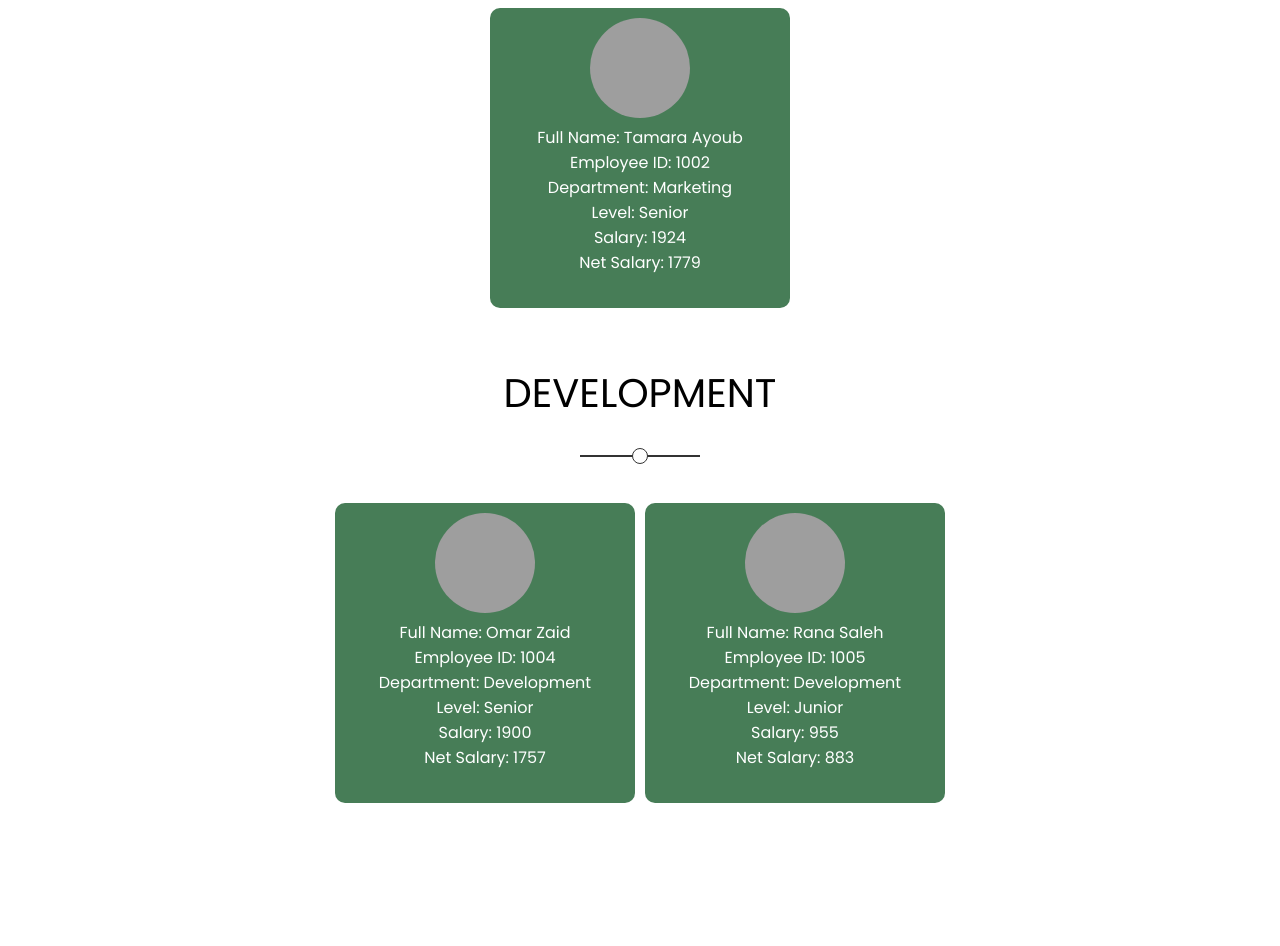
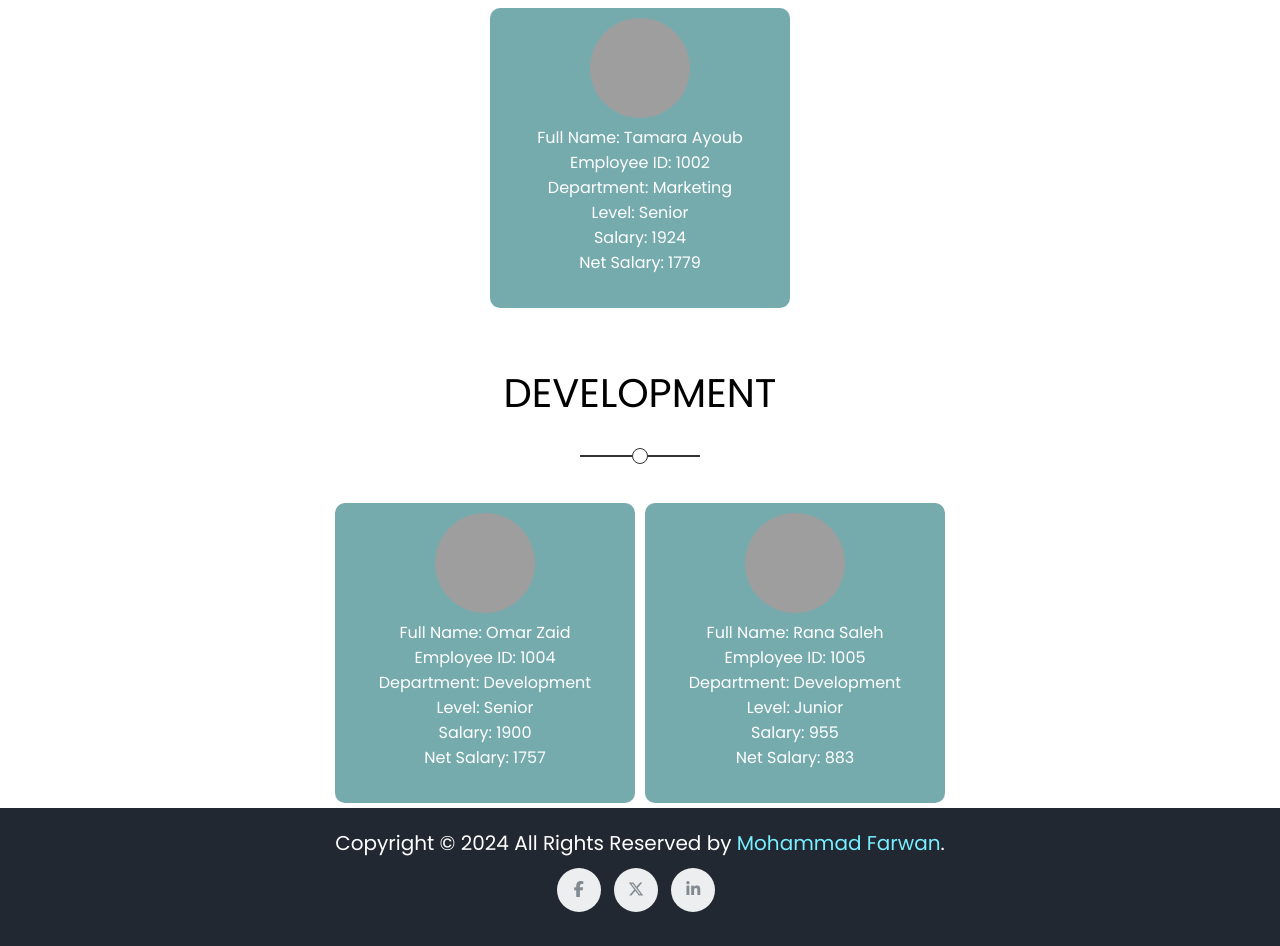
Before and after one commit to MohammadFarwan/HR-management-system, a plain HTML site: page index.html in a window 1280 px wide. Shown: the part 1473-2419 px from the top of the page. Before the commit the page ends 2281 px from the top, so only its background shows below. Drawn offline with Linux system fonts and the light colour scheme; grey boxes are pictures that could not be loaded.

Commit message:
edit styled footer

```diff
--- a/app.js
+++ b/app.js
@@ -1,6 +1,7 @@
 'use strict'
 
 let contSec = document.getElementById("containersec");
+let largcontainer = document.getElementById("largcontainer");
 let EmployeeForm = document.getElementById("employeeForm");
 let departmentsArr =  ["Administration", "Finance", "Marketing", "Development" ]
 
@@ -86,9 +87,6 @@ Employee.prototype.render = function () {
     cardDiv.appendChild(infoDiv);
     infoEmp.appendChild(cardDiv);
     contSec.appendChild(infoEmp);
-    document.body.appendChild(contSec);
-
-
 }
 
 function renderSection(employees, departmentsArr) {
--- a/css/main.css
+++ b/css/main.css
@@ -11,7 +11,7 @@ body {
 }
 
 header {
-    background-color: #12357d;
+    background-color: #31363F;
     /* position: fixed; */
     color: #fff;
     padding: 20px;
@@ -66,9 +66,9 @@ main {
   padding-right: 15px;
   margin-left: auto;
   margin-right: auto;
-  display: flex;
+  /* display: flex;
   justify-content: space-between;
-  align-items: center;
+  align-items: center; */
 }
 
 @media (min-width: 768px) {
@@ -98,7 +98,7 @@ form fieldset {
 
 }
 .card {
-  background: #477d57;
+  background: #76ABAE;
   color: #fff;
   width: 300px;
   height: 300px;
@@ -180,7 +180,7 @@ h1.seperate {
 
 /* footer */
 footer {
-    background-color:#12357d ;
+    background-color:#222831 ;
     color: white;
     font-size: 20px;
     padding: 20px;
--- a/index.html
+++ b/index.html
@@ -1,5 +1,6 @@
 <!DOCTYPE html>
 <html lang="en">
+
 <head>
   <meta charset="UTF-8">
   <meta name="viewport" content="width=device-width, initial-scale=1.0">
@@ -11,8 +12,11 @@
   <!-- link with css files  -->
   <link rel="stylesheet" href="./css/main.css">
   <!-- font awsome  -->
-  <link rel="stylesheet" href="https://cdnjs.cloudflare.com/ajax/libs/font-awesome/6.5.1/css/all.min.css" integrity="sha512-DTOQO9RWCH3ppGqcWaEA1BIZOC6xxalwEsw9c2QQeAIftl+Vegovlnee1c9QX4TctnWMn13TZye+giMm8e2LwA==" crossorigin="anonymous" referrerpolicy="no-referrer" />
+  <link rel="stylesheet" href="https://cdnjs.cloudflare.com/ajax/libs/font-awesome/6.5.1/css/all.min.css"
+    integrity="sha512-DTOQO9RWCH3ppGqcWaEA1BIZOC6xxalwEsw9c2QQeAIftl+Vegovlnee1c9QX4TctnWMn13TZye+giMm8e2LwA=="
+    crossorigin="anonymous" referrerpolicy="no-referrer" />
 </head>
+
 <body>
   <header>
     <div class="head">
@@ -53,14 +57,33 @@
       </fieldset>
     </form>
 
-
       <div id="containersec">
 
       </div>
   </main>
+  <script src="app.js"></script>
 
-      <div class="foot"></footer>
+  <footer>
+    <div class="container">
+      <div class="row">
+        <div class="col-md-8 col-sm-6 col-xs-12">
+          <p class="copyright-text">Copyright &copy; 2024 All Rights Reserved by
+            <a href="https://github.com/MohammadFarwan"
+              style="color: rgb(119, 239, 255) ; text-decoration: none ">Mohammad Farwan</a>.
+          </p>
+        </div>
 
-        <script src="app.js"></script>
+        <div class="">
+          <ul class="social-icons">
+            <li><a class="facebook" href="#"><i class="fa-brands fa-facebook-f"></i></a></li>
+            <li><a class="twitter" href="#"><i class="fa-brands fa-x-twitter"></i></a></li>
+            <li><a class="linkedin" href="#"><i class="fa-brands fa-linkedin-in"></i></a></li>
+          </ul>
+        </div>
+      </div>
+    </div>
+  </footer>
+
 </body>
+
 </html>
```
Lines whose indentation alone changed are shown as unchanged.
